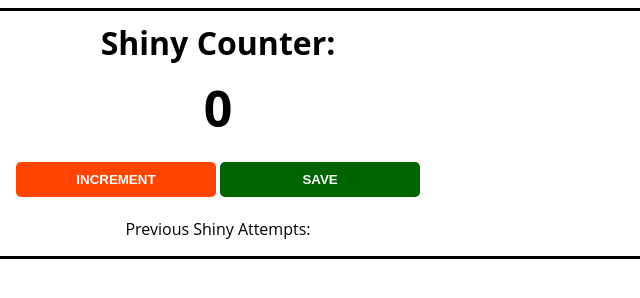
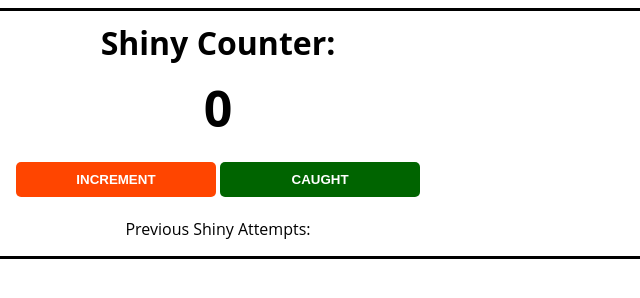
Before and after one commit to OliverGoodwin/js-practice, a plain HTML site: page ShinyCounter/index.html in a window 1280 px wide. Shown: the full height of the page, 422-1062 px from the left. Drawn offline with Linux system fonts and the light colour scheme.

Commit message:
Changed "save" to "caught"

```diff
--- a/ShinyCounter/index.html
+++ b/ShinyCounter/index.html
@@ -7,7 +7,7 @@
             <h1>Shiny Counter:</h1>
             <h2 id="count-el">0</h2>
             <button id="increment-btn" onclick="increment()">INCREMENT</button>
-            <button id="save-btn" onclick="save()">SAVE</button>
+            <button id="save-btn" onclick="save()">CAUGHT</button>
             <p id = "save-el">Previous Shiny Attempts: </p>
         </div>
         <script src="index.js"></script>
```
